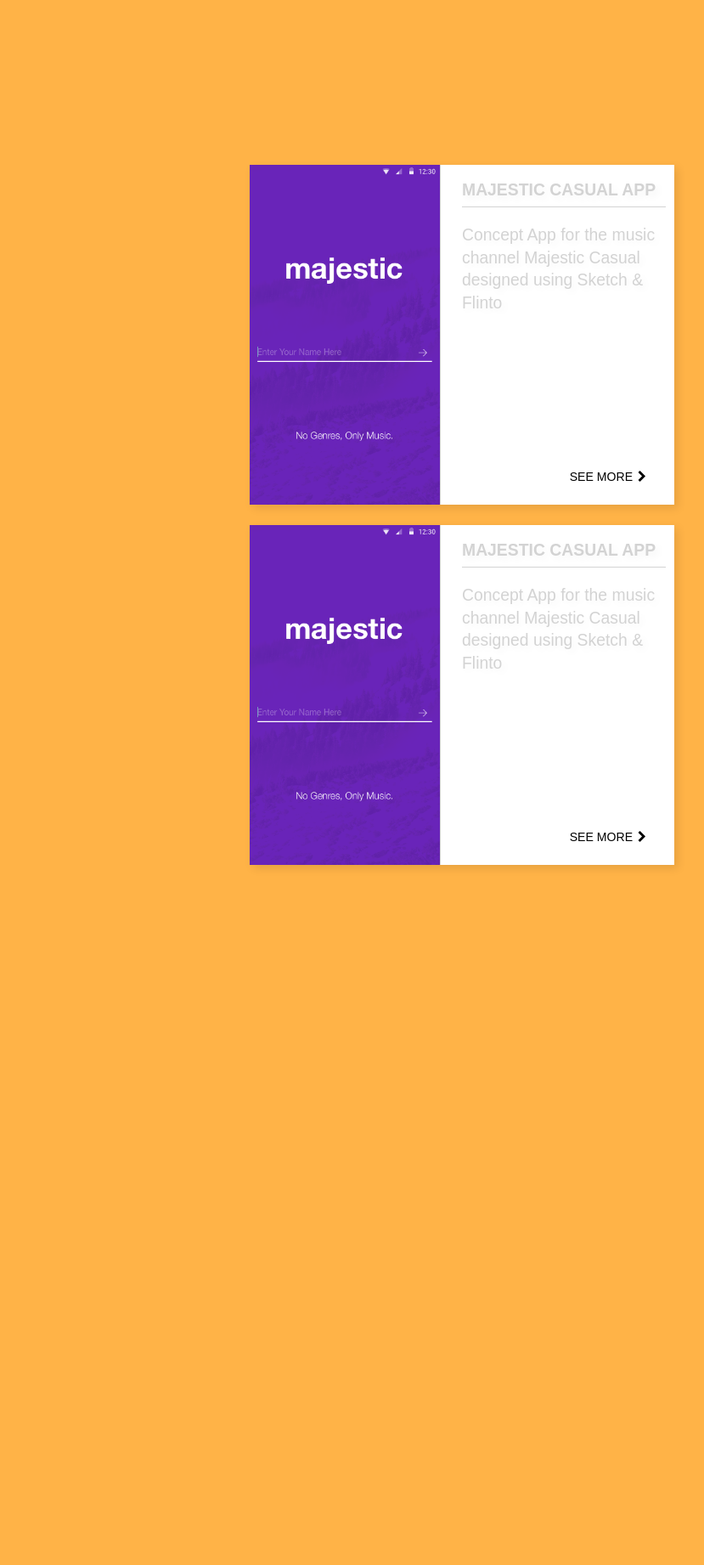
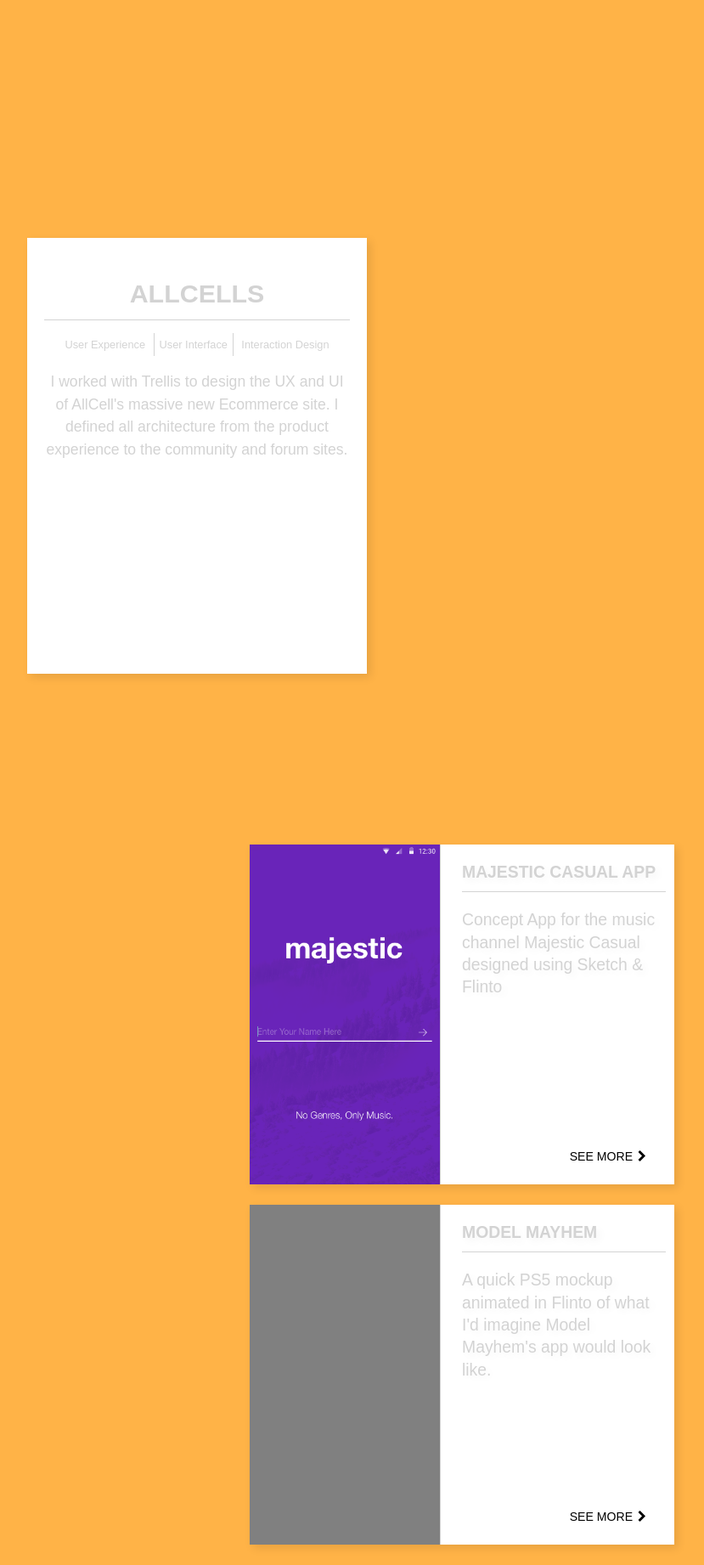
Before and after one commit to lmosele/newport, a PHP site: page / in a window 1280 px wide. Shown: the part 3040-4882 px from the top of the page at 85% size, without its empty margins (96-925 px from the left). Before the commit the page ends 4062 px from the top, so only its background shows below. Run offline with PHP 8.4, Linux system fonts and the light colour scheme.

Commit message:
working modal ays

```diff
--- a/index.php
+++ b/index.php
@@ -10,6 +10,9 @@
 			<li class="mock3"><span class="s"></span></li>
 			<li class="mock4"><span class="s"></span></li>
 		</ul>
+	</div>
+	<div class="modal">
+		<h1>Hello World</h1>
 	</div>
 <!-- CONTROLS -->
 	<div class="arrows">
@@ -47,7 +50,7 @@
 	    </div>
 
 	    <!-- SECTION 2 -->
-	    <div class="section">
+	    <div class="section" id="work">
 	    	<div class="floater">
 				<figure class="description">
 					<h3>Maxwell Health</h3>
@@ -96,28 +99,45 @@
 	    </div>
 
 	    <!-- SECTION 5 -->
-	    <div class="section middle">
-			<a href="#" class="tile">
-				<div class="preview"></div>
+	    <div class="section">
+			<div class="floater">
+				<figure class="description">
+					<h3>AllCells</h3>
+					<ul class="tags">
+						<li>User Experience</li>
+						<li>User Interface</li>
+						<li>Interaction Design</li>
+					</ul>
+					<p>I worked with Trellis to design the UX and UI of AllCell's massive new Ecommerce site. I defined all architecture from the product experience to the community and forum sites.</p>
+					<a class="btn ghost" target="_blank" href="https://www.allcells.com/">Home Page</a>
+					<a class="btn ghost" target="_blank" href="http://www.allcells.com/products/">Products</a>
+					<a class="btn ghost" target="_blank" href="https://www.allcells.com/forum/products/">Forum</a>
+				</figure>
+			</div>
+	    </div>
+
+	    <!-- SECTION 6 -->
+	    <div class="section middle" id="play">
+			<a href="#majestic" class="tile">
+				<div class="preview majestic"></div>
 				<div class="text">
 					<h3>Majestic Casual App</h3>
 					<p>Concept App for the music channel Majestic Casual designed using Sketch &amp; Flinto</p>
 					<span>See More <i class="fa fa-chevron-right"></i></span>
 				</div>
 			</a>
-			<a href="#" class="tile">
-				<div class="preview"></div>
+			<a href="#otherthing" class="tile">
+				<div class="preview mayhem"></div>
 				<div class="text">
-					<h3>Majestic Casual App</h3>
-					<p>Concept App for the music channel Majestic Casual designed using Sketch &amp; Flinto</p>
+					<h3>Model Mayhem</h3>
+					<p>A quick PS5 mockup animated in Flinto of what I'd imagine Model Mayhem's app would look like.</p>
 					<span>See More <i class="fa fa-chevron-right"></i></span>
 				</div>
 			</a>
 	    </div>
+	</div>
 
 
-
-	</div>
 
 
 
--- a/src/includes/_menu.php
+++ b/src/includes/_menu.php
@@ -8,10 +8,10 @@
 				  <span></span>
 				</div>
  			</li>
+ 			<li><a href="#work">Work</a></li>
+ 			<li><a href="#play">Play</a></li>
+ 			<li><a href="#about">About</a></li>
  			<li><a href="#contact">Contact</a></li>
- 			<li><a href="#about">About</a></li>
- 			<li><a href="#play">Play</a></li>
- 			<li><a href="#work">Work</a></li>
  		</ul>
  	</nav>
 
@@ -20,8 +20,8 @@
  	</div>
 	<div class="mobile-bg"></div>
 	<ul class="mobile-popout">
+		<li><a href="#work">Work</a></li>
+		<li><a href="#play">Play</a></li>
+		<li><a href="#about">About</a></li>
 		<li><a href="#contact">Contact</a></li>
-		<li><a href="#about">About</a></li>
-		<li><a href="#play">Play</a></li>
-		<li><a href="#work">Work</a></li>
 	</ul>
--- a/src/sass/_main.scss
+++ b/src/sass/_main.scss
@@ -306,6 +306,7 @@
     }
   }
   .mobile-bg {
+    display: none;
     position: fixed;
     width: 100%;
     height: 100%;
@@ -314,7 +315,6 @@
     opacity: 0.0;
     z-index: $z9;
     transition: all .3s ease;
-    display: none;
   }
   .mobile-bg.open {
     display:block;
@@ -326,66 +326,3 @@
       display: block;
     }
   }
-
-
-.tile {
-  position: relative;
-  display: inline-block;
-  z-index: $z8;
-  max-width: 500px;
-  overflow-x: hidden;
-  height: 400px;
-  background: white;
-  color: black;
-  margin: 10px;
-  overflow-y: hidden;
-  box-shadow: 4px 4px 10px rgba(0,0,0, .1);
-  transition: all .2s $bounce;
-  .preview {
-    display: inline-block;
-    width: 45%;
-    height: 100%;
-    background: gray;
-    float: left;
-    border-right: 1px solid #d3d3d3;
-    background: url(../img/majestic/majestic-1.png);
-    background-size: cover;
-  }
-  .text {
-    width: 50%;
-    float: right;
-    color: black;
-    padding: 20px 10px 10px 0px;
-    margin-left: 10px;
-    text-align: left;
-     h3 {
-      font-size: 1.1em;
-      line-height: 1em;
-      text-transform: uppercase;
-      color: #d3d3d3;
-      padding-bottom: .5em;
-      border-bottom: 1px solid #d3d3d3;
-      margin-bottom: .5em;
-    }
-    p {
-      weight: 400;
-      color: #d3d3d3;
-      font-size: 1.1em;
-    }
-    span {
-      position: absolute;
-      bottom: 5%;
-      right: 5%;
-      text-transform: uppercase;
-      font-size: .8em;
-      .fa {
-         transform: translate(20%, 0);
-         transition: all .5s ease;
-      }
-    }
-  }
-}
-.tile:hover .fa {
-  transform: translate(100%, 0) !important;
-  transition: all .5s ease;
-}
--- /dev/null
+++ b/src/sass/_modal.scss
@@ -0,0 +1,20 @@
+.modal {
+  // display: none;
+  position: fixed;
+  z-index: $z10;
+  max-width: 80%;
+  height: 500px;
+  margin: 0 auto;
+  left: 0;
+  right: 0;
+  background: white;
+  padding: 5%;
+  transform: translateY(200%);
+  transition: all .3s $bounce;
+
+}
+.modal.open {
+  // display: block;
+  transform: translateY(10%);
+  transition: all .5s $bounce;
+}
--- a/src/sass/_modules.scss
+++ b/src/sass/_modules.scss
@@ -19,7 +19,8 @@
 $color2: rgb(93,185,209); // Maxwell
 $color3: rgb(0, 157, 235); // SALT
 $color4: rgb(221,0,100); // Maxi Cosi
-$color5: rgb(144,19,254); // Design Snippets
+$color5: rgb( 139, 197, 63); // Allcells
+$color6: rgb(144,19,254); // Design Snippets
 // ** Colors **
 $white:            #fff;
 
--- /dev/null
+++ b/src/sass/_tile.scss
@@ -0,0 +1,82 @@
+.tile {
+  position: relative;
+  display: inline-block;
+  z-index: $z8;
+  max-width: 500px;
+  overflow-x: hidden;
+  height: 400px;
+  background: white;
+  color: black;
+  margin: 10px;
+  overflow-y: hidden;
+  box-shadow: 4px 4px 10px rgba(0,0,0, .1);
+  transition: all .2s $bounce;
+  .preview {
+    display: inline-block;
+    width: 45%;
+    height: 100%;
+    background: gray;
+    float: left;
+    border-right: 1px solid #d3d3d3;
+  }
+  .text {
+    width: 50%;
+    float: right;
+    color: black;
+    padding: 20px 10px 10px 0px;
+    margin-left: 10px;
+    text-align: left;
+     h3 {
+      font-size: 1.1em;
+      line-height: 1.3em;
+      text-transform: uppercase;
+      color: #d3d3d3;
+      padding-bottom: .5em;
+      border-bottom: 1px solid #d3d3d3;
+      margin-bottom: .5em;
+    }
+    p {
+      weight: 400;
+      color: #d3d3d3;
+      font-size: 1.1em;
+    }
+    span {
+      position: absolute;
+      bottom: 5%;
+      right: 5%;
+      text-transform: uppercase;
+      font-size: .8em;
+      .fa {
+         transform: translate(20%, 0);
+         transition: all .5s ease;
+      }
+    }
+  }
+}
+@include tablet {
+  .tile {
+    height: auto;
+    width: 100%;
+    .preview {
+      display: none;
+    }
+    .text {
+      width: 90%;
+    }
+    .text h3 {
+      margin-bottom: 40px;
+    }
+    .text p {
+      display: none;
+    }
+  }
+}
+.preview.majestic {
+    background: url(../img/majestic/majestic-1.png);
+    background-size: cover;
+}
+
+.tile:hover .fa {
+  transform: translate(100%, 0) !important;
+  transition: all .5s ease;
+}
--- a/src/sass/_ui.scss
+++ b/src/sass/_ui.scss
@@ -338,15 +338,54 @@
   }
 }
 
+
+//
+// SECTION 4 - Allcells
+//
+.fp-viewing-5 {
+  .grid.show {
+    width: 928px;
+    transform: translateY(-27%) rotateX(60deg) rotateZ(-50deg);
+    transition: all 2s ease;
+  }
+  .mock1 {
+    width: 100%;
+    height: 600px;
+    background:
+      url("../img/allcells/ac-1.png");
+    background-size: cover !important;
+    .s {
+      display: block
+    }
+  }
+  .mock2 {
+    display: none;
+    .s {
+      display: none;
+    }
+  }
+  .mock3 {
+    display: none;
+    .s {
+      display: none;
+    }
+  }
+  .mock4 {
+    display: none;
+    .s {
+      display: none;
+    }
+  }
+}
+
 @include monitor {
-  .fp-viewing-2 .grid.show {
+  .fp-viewing-2 .grid.show,
+  .fp-viewing-3 .grid.show,
+  .fp-viewing-4 .grid.show {
     transform: translateY(-20%) rotateX(60deg) rotateZ(-50deg);
   }
-  .fp-viewing-3 .grid.show {
-    transform: translateY(-20%) rotateX(60deg) rotateZ(-50deg);
-  }
-  .fp-viewing-4 .grid.show {
-    transform: translateY(-20%) rotateX(60deg) rotateZ(-50deg);
+  .fp-viewing-5 .grid.show {
+    transform: translateY(-25%) rotateX(60deg) rotateZ(-50deg);
   }
 }
 
--- a/src/sass/main.scss
+++ b/src/sass/main.scss
@@ -6,5 +6,7 @@
 @import "_main";
 @import "vendor/_font-awesome";
 @import "_sections";
+@import "_tile";
 @import "_case";
 @import "vendor/_animate";
+@import "_modal";
```
Also changed, not shown: src/js/main.js (+20 -4 lines), src/sass/_sections.scss (+46 -43 lines), dist/css/main.min.css, dist/img/allcells/ac-1.png (added), dist/js/main.min.js, 1 other file.
